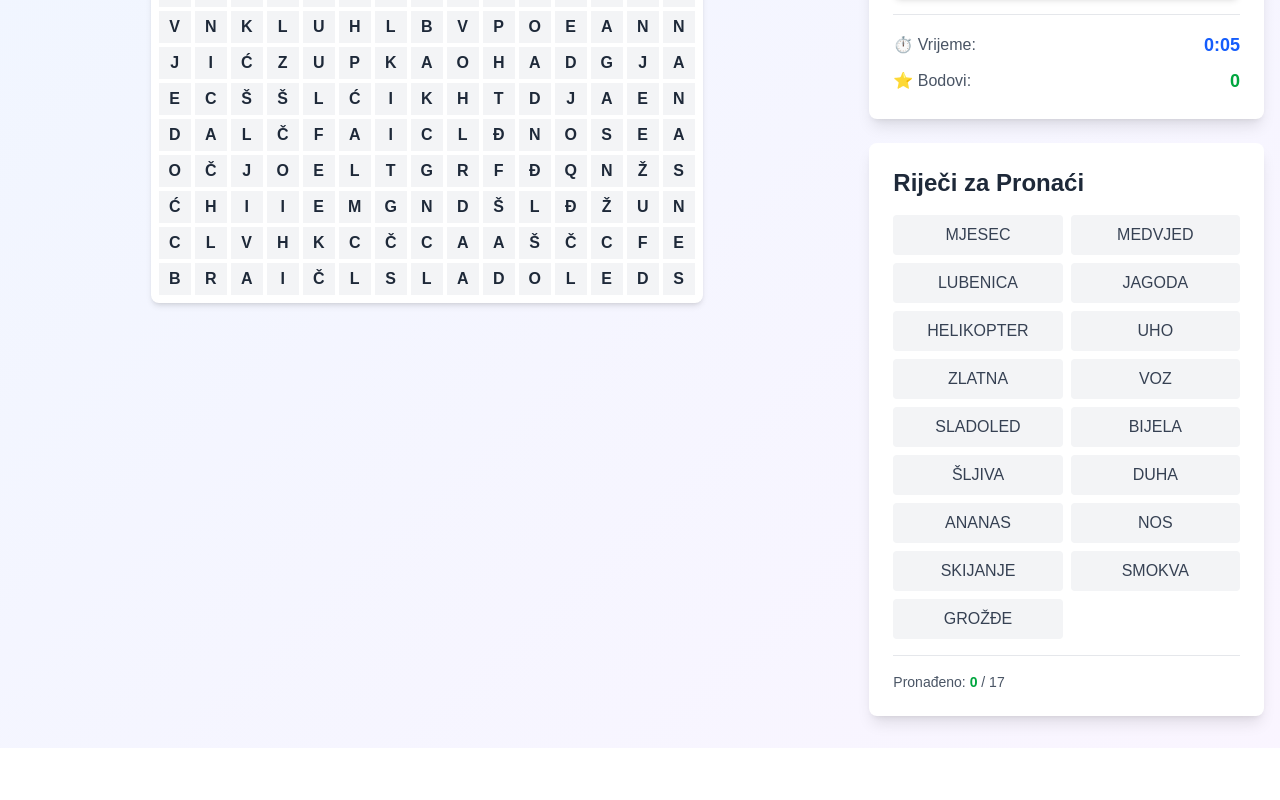
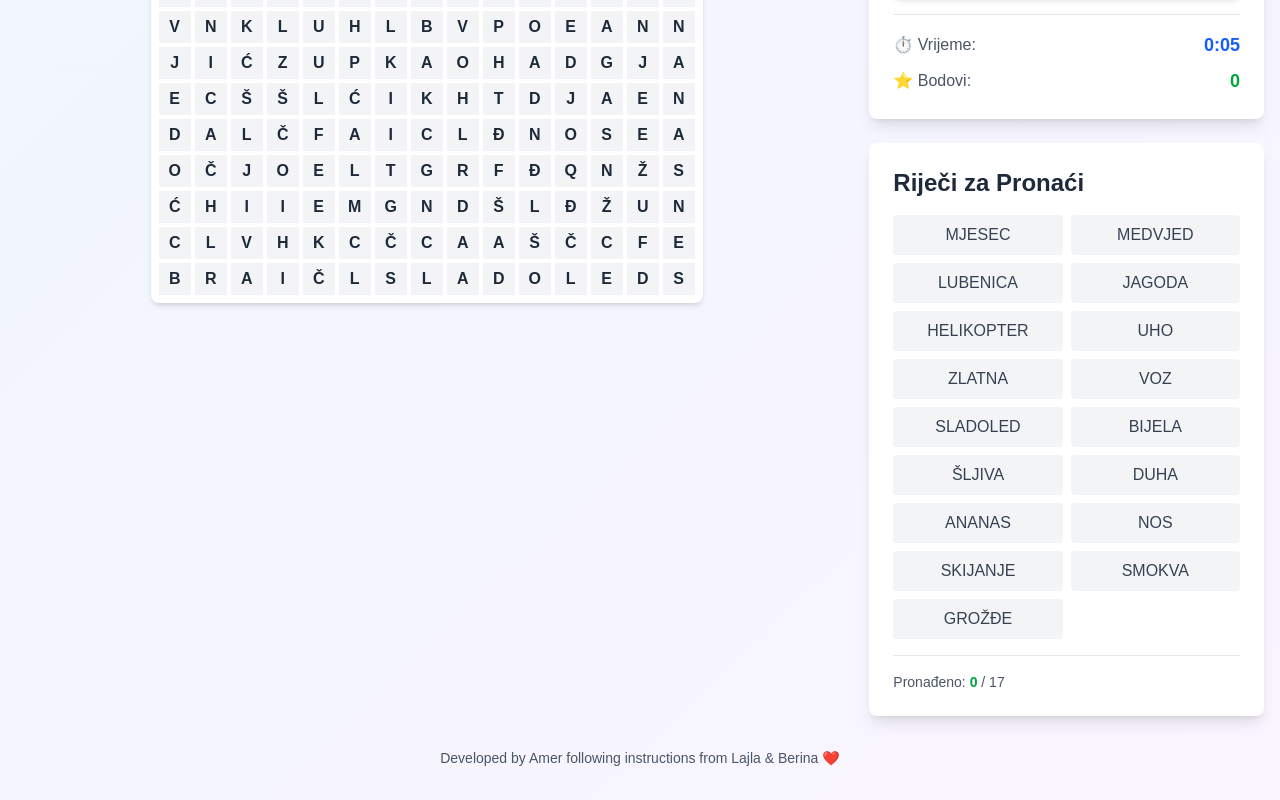
Before and after one commit to 4m3r/osmosmjerka, a Next.js app: page / in a window 1280 px wide. Shown: the part 441-1241 px from the top of the page. Before the commit the page ends 1189 px from the top, so only its background shows below. Built offline with nearby package versions, Linux system fonts and the light colour scheme.

Commit message:
Add cute footer with credits

```diff
--- a/app/page.tsx
+++ b/app/page.tsx
@@ -206,6 +206,12 @@ export default function Home() {
             />
           </div>
         </div>
+
+        <footer className="mt-8 text-center text-sm text-gray-600">
+          <p className="flex items-center justify-center gap-1">
+            Developed by Amer following instructions from Lajla & Berina ❤️
+          </p>
+        </footer>
       </div>
     </div>
   );
```
